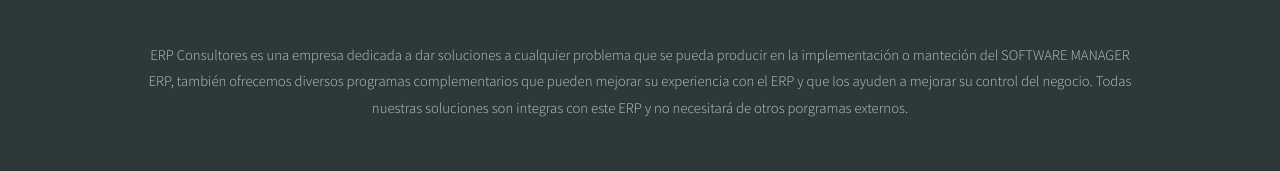
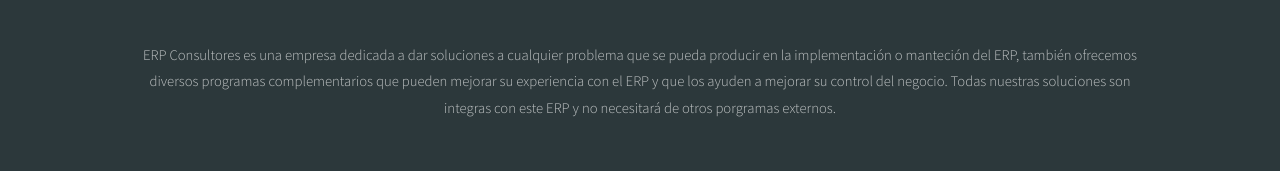
Before and after one commit to Gonzalo-C/MNGR-page, a plain HTML site: page index.html in a window 1280 px wide. Shown: the part 542-713 px from the top of the page. Drawn offline with Linux system fonts and the light colour scheme.

Commit message:
Update index.html

```diff
--- a/index.html
+++ b/index.html
@@ -46,7 +46,7 @@
 <div id="header-featured"> </div>
 <div id="banner-wrapper">
 	<div id="banner" class="container">
-		<p>ERP Consultores es una empresa dedicada a dar soluciones a cualquier problema que se pueda producir en la implementación o manteción del SOFTWARE MANAGER ERP, también ofrecemos diversos programas complementarios que pueden mejorar su experiencia con el ERP y que los ayuden a mejorar su control del negocio. Todas nuestras soluciones son integras con este ERP y no necesitará de otros porgramas externos.</p>
+		<p>ERP Consultores es una empresa dedicada a dar soluciones a cualquier problema que se pueda producir en la implementación o manteción del ERP, también ofrecemos diversos programas complementarios que pueden mejorar su experiencia con el ERP y que los ayuden a mejorar su control del negocio. Todas nuestras soluciones son integras con este ERP y no necesitará de otros porgramas externos.</p>
 	</div>
 </div>
 <div id="wrapper">
```
